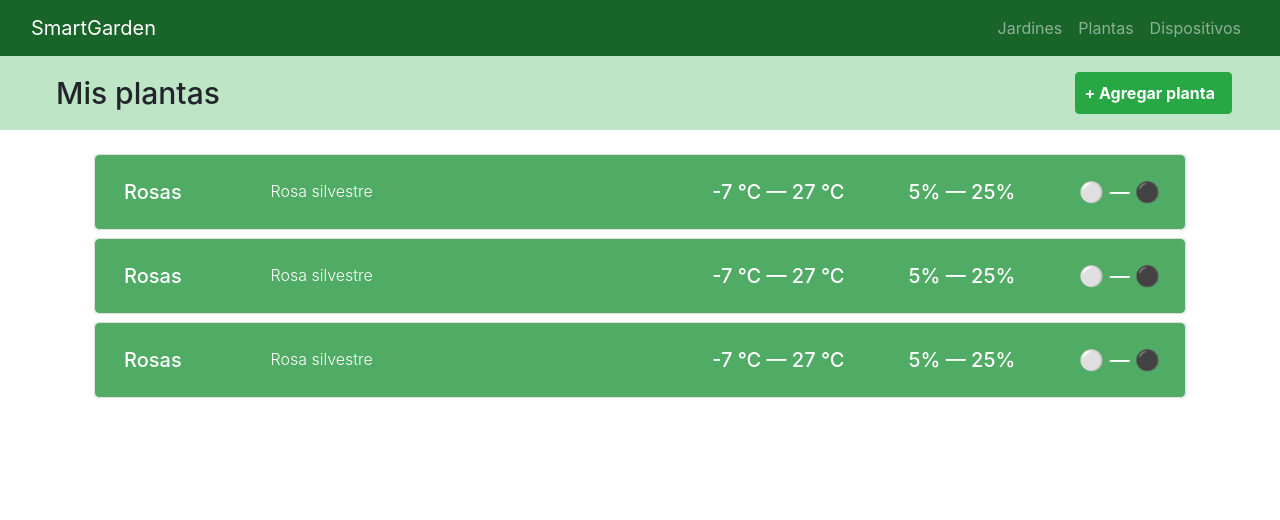
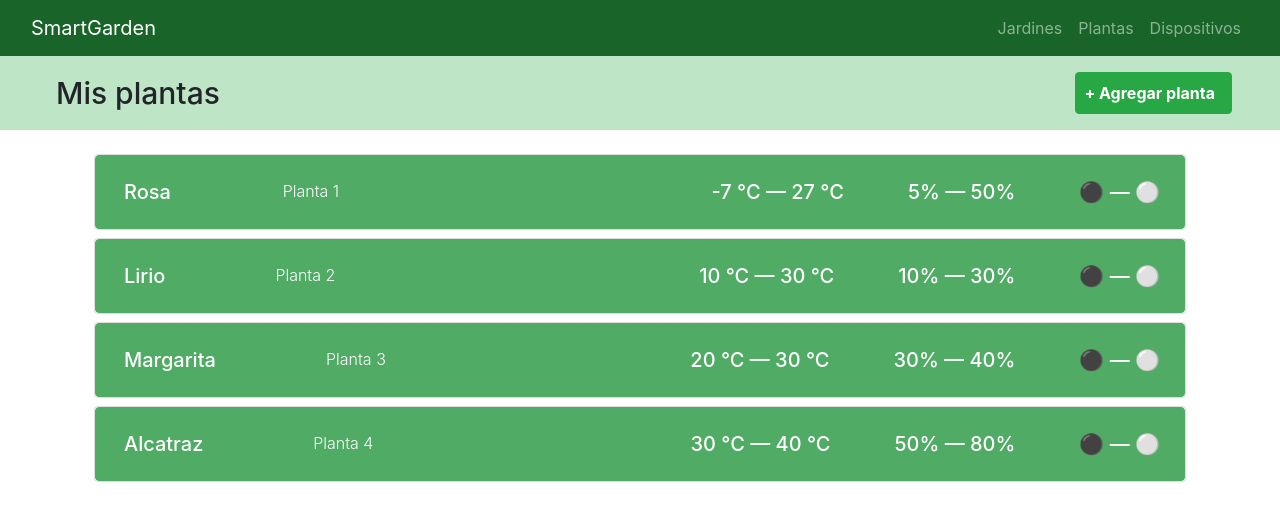
Before and after one commit to mariannyy1002/smart-garden, a React (Create React App) app: page /Plantas in a window 1280 px wide. Shown: the top 520 px of the page. Built offline with nearby package versions, Linux system fonts and the light colour scheme.

Commit message:
Plantas y Dispositivos

```diff
--- a/src/Componentes/Dispositivos.js
+++ b/src/Componentes/Dispositivos.js
@@ -1,6 +1,12 @@
 import React, { Component } from 'react'
 import Tarjeta from './Compartido/Tarjeta';
 import Titulo from './Compartido/Titulo';
+
+const listaDisp = [
+    { "idD": 1, "titulo": "Mi dispositivo 1", "desc": "Jardín superior", "temp": -30,"hum": 25, "luz": "⚪" },
+    { "idD": 2, "titulo": "Mi dispositivo 2", "desc": "Jardín inferior", "temp": -7,"hum": 5, "luz": "⚪" },
+    { "idD": 3, "titulo": "Mi dispositivo 3", "desc": "Jardín principal", "temp": 30,"hum": 50, "luz": "⚪" }
+]
 
 export default class Dispositivos extends Component {
     render() {
@@ -8,9 +14,12 @@ export default class Dispositivos extends Component {
             <>
                 <Titulo titulo="Mis dispositivos" lugar="dispositivo"/>
                 <div className="container p-4">
-                   <Tarjeta titulo="Mi dispositivo 1" desc="Jardín superior" temp="-30 °C" hum="25%" luz="⚪"/>
+                    {listaDisp.map(item => (
+                        <Tarjeta titulo={item.titulo} desc={item.desc} temp={item.temp + " °C"} hum={item.hum + "%"} luz={item.luz}/>
+                    ))}
+                   {/*<Tarjeta titulo="Mi dispositivo 1" desc="Jardín superior" temp="-30 °C" hum="25%" luz="⚪"/>
                    <Tarjeta titulo="Mi dispositivo 2" desc="Jardín inferior" temp="-7 °C" hum="5%" luz="⚪"/>
-                   <Tarjeta titulo="Mi dispositivo 3" desc="Jardín principal" temp="-7 °C" hum="5%" luz="⚪"/>
+                    <Tarjeta titulo="Mi dispositivo 3" desc="Jardín principal" temp="-7 °C" hum="5%" luz="⚪"/>*/}
                 </div>
             </>
         )
--- a/src/Componentes/Jardines.js
+++ b/src/Componentes/Jardines.js
@@ -4,15 +4,16 @@ import Titulo from './Compartido/Titulo';
 import Link from 'react-router-dom/Link';
 import { withRouter } from 'react-router-dom';
 
+const listaJardines = [
+    { "id": 1, "titulo": "Mi jardín 1", "desc": "Jardín superior", "alertas": 1 },
+    { "id": 2, "titulo": "Mi jardín 2", "desc": "Jardín inferior", "alertas": 0 },
+    { "id": 3, "titulo": "Mi jardín 3", "desc": "Jardín principal", "alertas": 3 }
+]
+var total = 0;
+listaJardines.map(item => total = total + item.alertas);
+
 export class Jardines extends Component {
     render() {
-        const listaJardines = [
-            { "id": 1, "titulo": "Mi jardín 1", "desc": "Jardín superior", "alertas": 1 },
-            { "id": 2, "titulo": "Mi jardín 2", "desc": "Jardín inferior", "alertas": 0 },
-            { "id": 3, "titulo": "Mi jardín 3", "desc": "Jardín principal", "alertas": 3 }
-        ]
-        var total = 0;
-        listaJardines.map(item => total = total + item.alertas);
         return (
             <>
                 <Titulo titulo="Mis jardínes" lugar="jardín" alertas={"⚠ " + total}/>
--- a/src/Componentes/Plantas.js
+++ b/src/Componentes/Plantas.js
@@ -1,6 +1,13 @@
 import React, { Component } from 'react';
 import Tarjeta from './Compartido/Tarjeta';
 import Titulo from './Compartido/Titulo';
+
+const listaPlantas = [
+    { "idP": 1, "titulo": "Rosa", "desc": "Planta 1", "tempMin": -7, "tempMax": 27,"humMin": 5, "humMax": 50, "luzMin": "⚫", "luzMax": "⚪" },
+    { "idP": 2, "titulo": "Lirio", "desc": "Planta 2", "tempMin": 10, "tempMax": 30,"humMin": 10, "humMax": 30, "luzMin": "⚫", "luzMax": "⚪" },
+    { "idP": 3, "titulo": "Margarita", "desc": "Planta 3", "tempMin": 20, "tempMax": 30,"humMin": 30, "humMax": 40, "luzMin": "⚫", "luzMax": "⚪" },
+    { "idP": 4, "titulo": "Alcatraz", "desc": "Planta 4", "tempMin": 30, "tempMax": 40,"humMin": 50, "humMax": 80, "luzMin": "⚫", "luzMax": "⚪" }
+]
 
 export default class Plantas extends Component {
     render() {
@@ -8,9 +15,12 @@ export default class Plantas extends Component {
             <>
                 <Titulo titulo="Mis plantas" lugar="planta"/>
                 <div className="container p-4">
+                    {listaPlantas.map(item => (
+                        <Tarjeta titulo={item.titulo} desc={item.desc} temp={item.tempMin + " °C  —  " + item.tempMax + " °C"} hum={item.humMin + "%  —  " + item.humMax + "%"} luz={item.luzMin + "  —  " + item.luzMax}/>
+                    ))}
+                   {/*<Tarjeta titulo="Rosas" desc="Rosa silvestre" temp="-7 °C  —  27 °C" hum="5%  —  25%" luz="⚪  —  ⚫"/>
                    <Tarjeta titulo="Rosas" desc="Rosa silvestre" temp="-7 °C  —  27 °C" hum="5%  —  25%" luz="⚪  —  ⚫"/>
-                   <Tarjeta titulo="Rosas" desc="Rosa silvestre" temp="-7 °C  —  27 °C" hum="5%  —  25%" luz="⚪  —  ⚫"/>
-                   <Tarjeta titulo="Rosas" desc="Rosa silvestre" temp="-7 °C  —  27 °C" hum="5%  —  25%" luz="⚪  —  ⚫"/>
+                   <Tarjeta titulo="Rosas" desc="Rosa silvestre" temp="-7 °C  —  27 °C" hum="5%  —  25%" luz="⚪  —  ⚫"/>*/}
                 </div>
             </>
         )
```
